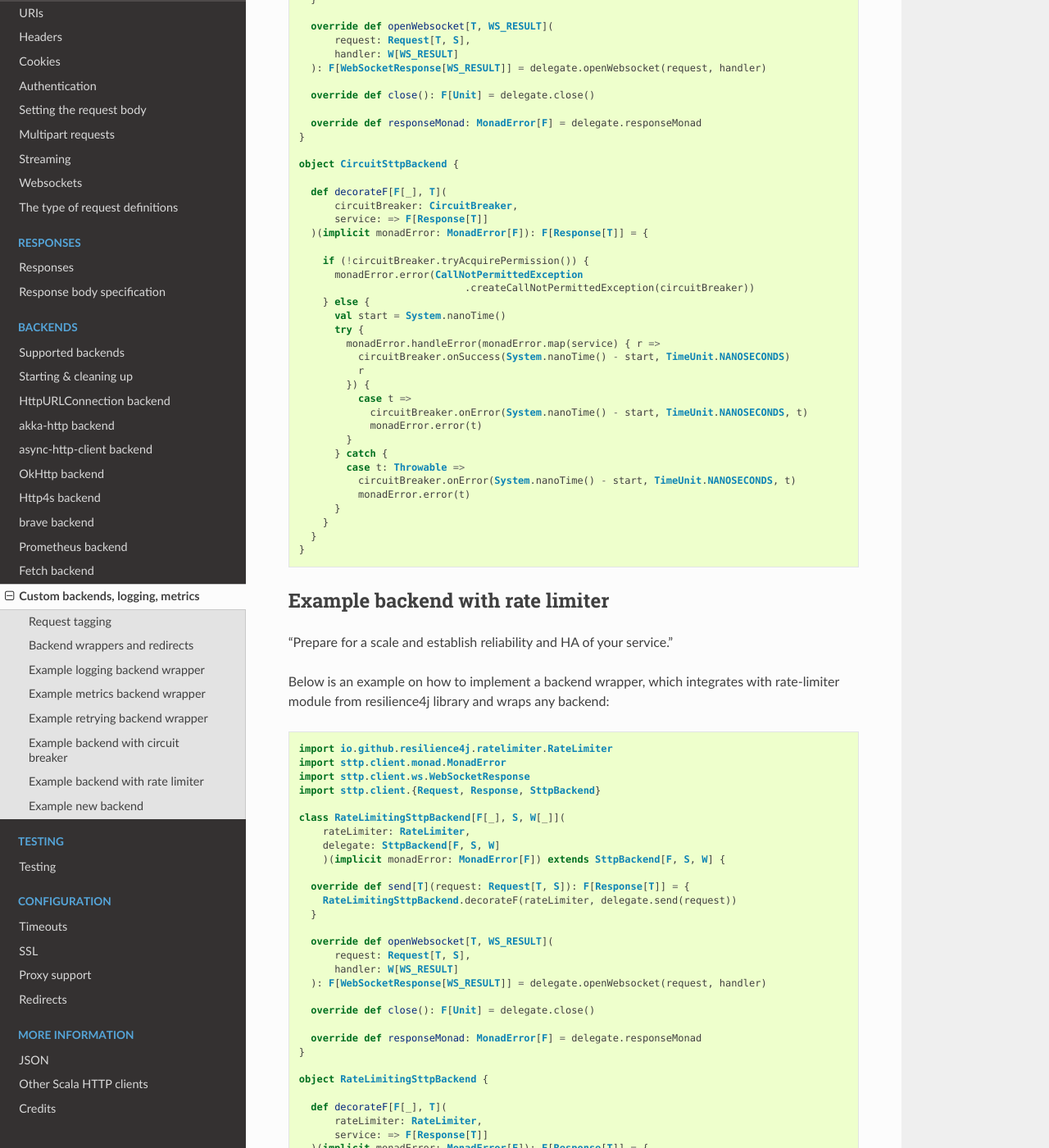
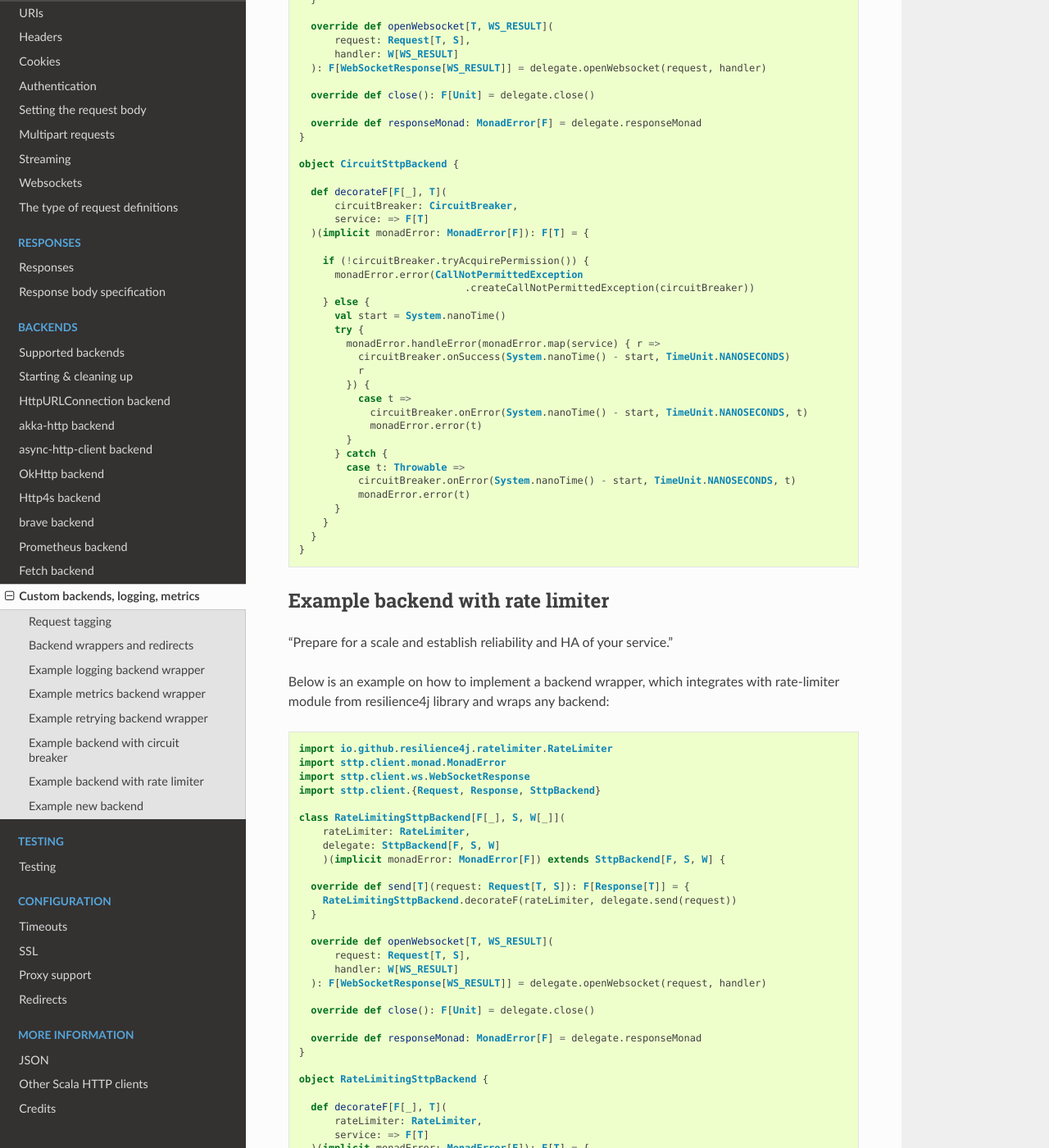
Before and after one commit to softwaremill/sttp, a Sphinx documentation site: the page built from docs/backends/custom.rst, in a window 1280 px wide and 1400 px high, scrolled down 5171 px. Shown: the whole window at 82% size. Built offline with Sphinx 7.4.7 and the Read the Docs theme 2.0.0, drawn with Linux system fonts in a browser that asks for light colours.

Commit message:
[Refactor] Generalize decorators

```diff
--- a/docs/backends/custom.rst
+++ b/docs/backends/custom.rst
@@ -247,8 +247,8 @@ Below is an example on how to implement a backend wrapper, which integrates with
 
       def decorateF[F[_], T](
           circuitBreaker: CircuitBreaker,
-          service: => F[Response[T]]
-      )(implicit monadError: MonadError[F]): F[Response[T]] = {
+          service: => F[T]
+      )(implicit monadError: MonadError[F]): F[T] = {
 
         if (!circuitBreaker.tryAcquirePermission()) {
           monadError.error(CallNotPermittedException
@@ -308,8 +308,8 @@ Below is an example on how to implement a backend wrapper, which integrates with
 
       def decorateF[F[_], T](
           rateLimiter: RateLimiter,
-          service: => F[Response[T]]
-      )(implicit monadError: MonadError[F]): F[Response[T]] = {
+          service: => F[T]
+      )(implicit monadError: MonadError[F]): F[T] = {
         try {
           RateLimiter.waitForPermission(rateLimiter)
           service
```
